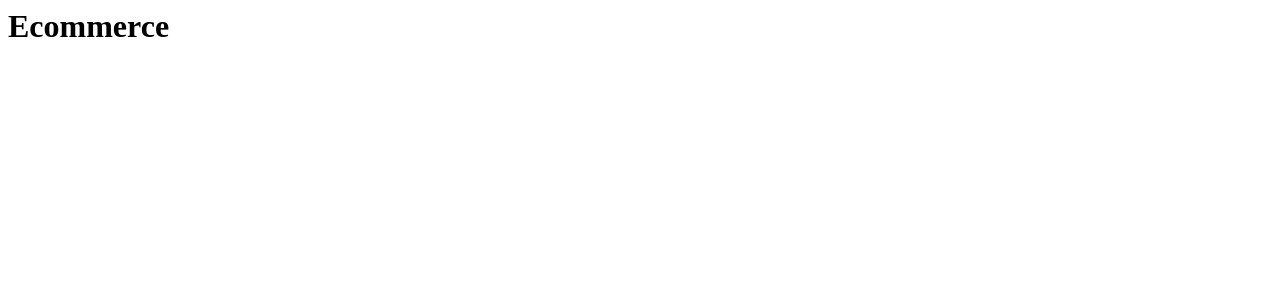
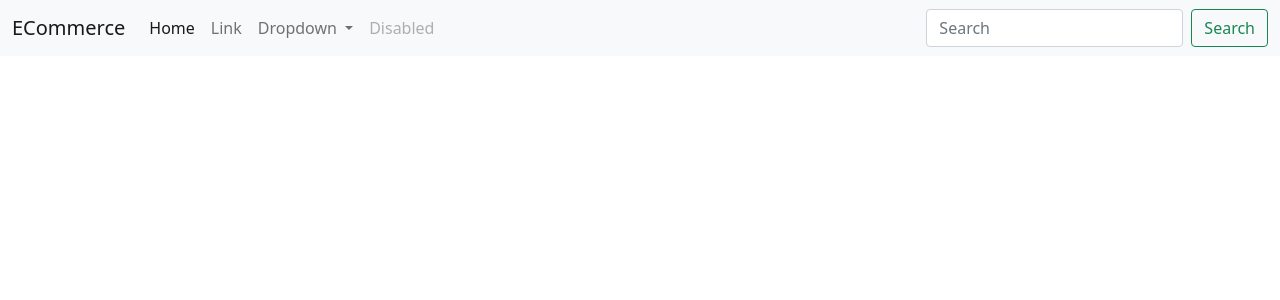
Before and after one commit to DeaaTH65/E-Commerce_Shopping_Cart, a Django app: page / in a window 1280 px wide. Shown: the top 300 px of the page. Run offline with Django 4.2, Linux system fonts and the light colour scheme.

Commit message:
bootstarp started

```diff
--- a/ecommerse/templates/index.html
+++ b/ecommerse/templates/index.html
@@ -1 +1,21 @@
-<h1>Ecommerce</h1>
+<!doctype html>
+<html lang="en">
+  <head>
+    <!-- Required meta tags -->
+    <meta charset="utf-8">
+    <meta name="viewport" content="width=device-width, initial-scale=1">
+
+    <!-- Bootstrap CSS -->
+    <link href="https://cdn.jsdelivr.net/npm/bootstrap@5.0.2/dist/css/bootstrap.min.css" rel="stylesheet" integrity="sha384-EVSTQN3/azprG1Anm3QDgpJLIm9Nao0Yz1ztcQTwFspd3yD65VohhpuuCOmLASjC" crossorigin="anonymous">
+
+    <title>Hello, world!</title>
+  </head>
+  <body>
+    {% include "navbar.html" %}
+
+
+
+    <!-- Bootstrap Bundle with Popper -->
+    <script src="https://cdn.jsdelivr.net/npm/bootstrap@5.0.2/dist/js/bootstrap.bundle.min.js" integrity="sha384-MrcW6ZMFYlzcLA8Nl+NtUVF0sA7MsXsP1UyJoMp4YLEuNSfAP+JcXn/tWtIaxVXM" crossorigin="anonymous"></script>
+  </body>
+</html>
--- /dev/null
+++ b/ecommerse/templates/navbar.html
@@ -0,0 +1,36 @@
+<nav class="navbar navbar-expand-lg navbar-light bg-light">
+    <div class="container-fluid">
+      <a class="navbar-brand" href="#">ECommerce</a>
+      <button class="navbar-toggler" type="button" data-bs-toggle="collapse" data-bs-target="#navbarSupportedContent" aria-controls="navbarSupportedContent" aria-expanded="false" aria-label="Toggle navigation">
+        <span class="navbar-toggler-icon"></span>
+      </button>
+      <div class="collapse navbar-collapse" id="navbarSupportedContent">
+        <ul class="navbar-nav me-auto mb-2 mb-lg-0">
+          <li class="nav-item">
+            <a class="nav-link active" aria-current="page" href="#">Home</a>
+          </li>
+          <li class="nav-item">
+            <a class="nav-link" href="#">Link</a>
+          </li>
+          <li class="nav-item dropdown">
+            <a class="nav-link dropdown-toggle" href="#" id="navbarDropdown" role="button" data-bs-toggle="dropdown" aria-expanded="false">
+              Dropdown
+            </a>
+            <ul class="dropdown-menu" aria-labelledby="navbarDropdown">
+              <li><a class="dropdown-item" href="#">Action</a></li>
+              <li><a class="dropdown-item" href="#">Another action</a></li>
+              <li><hr class="dropdown-divider"></li>
+              <li><a class="dropdown-item" href="#">Something else here</a></li>
+            </ul>
+          </li>
+          <li class="nav-item">
+            <a class="nav-link disabled" href="#" tabindex="-1" aria-disabled="true">Disabled</a>
+          </li>
+        </ul>
+        <form class="d-flex">
+          <input class="form-control me-2" type="search" placeholder="Search" aria-label="Search">
+          <button class="btn btn-outline-success" type="submit">Search</button>
+        </form>
+      </div>
+    </div>
+  </nav>
```
